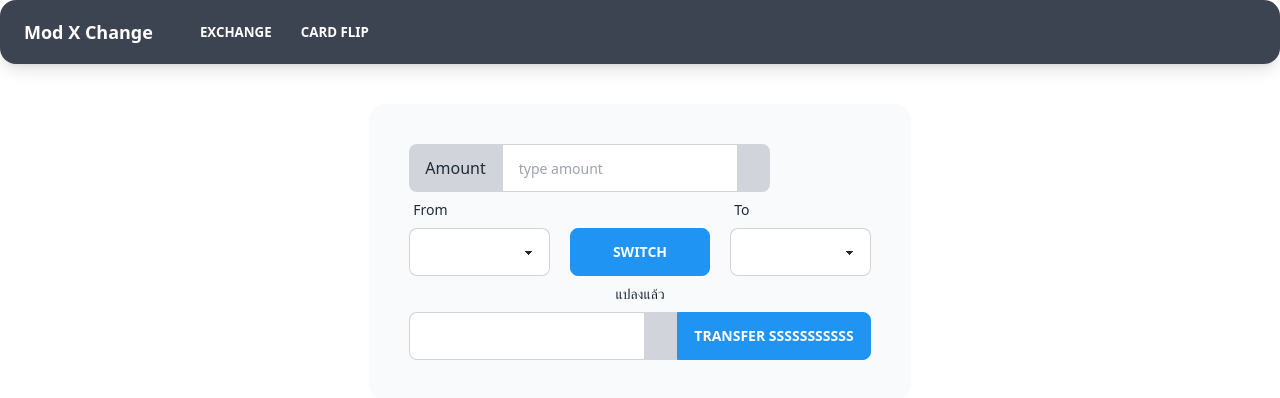
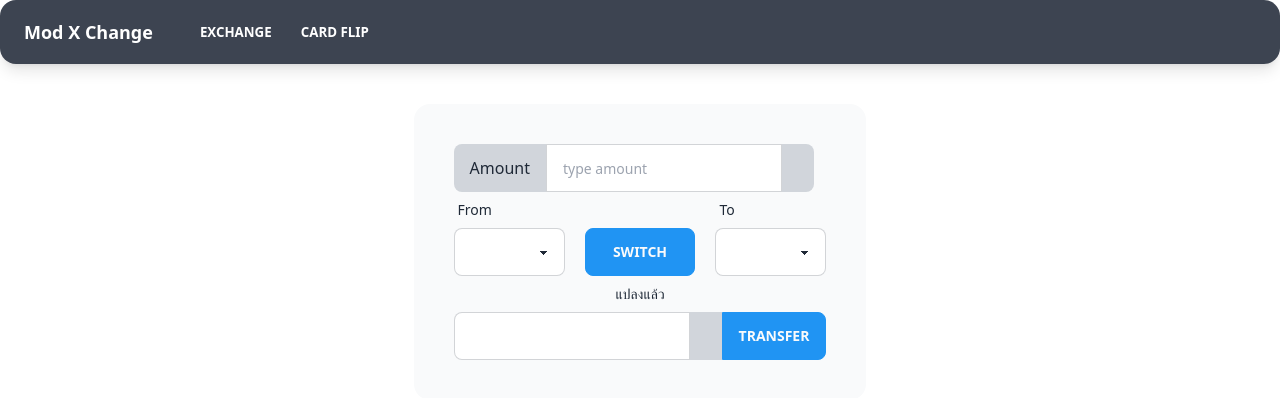
Before and after one commit to jirasin-c/mod-exchange, a Vue app: page / in a window 1280 px wide. Shown: the top 398 px of the page. Built offline with nearby package versions, Linux system fonts and the light colour scheme.

Commit message:
edit test 2

```diff
--- a/src/App.vue
+++ b/src/App.vue
@@ -80,10 +80,7 @@ const switchCurren = (from, to) => {
               maxlength="10"
             />
             <span>{{ currenTo }}</span>
-            <button
-              @click="calExchange(currenFrom, currenTo)"
-              class="btn btn-info mx-auto"
-            >Transfer sssssssssss</button>
+            <button @click="calExchange(currenFrom, currenTo)" class="btn btn-info mx-auto">Transfer</button>
           </label>
         </div>
       </div>
```
